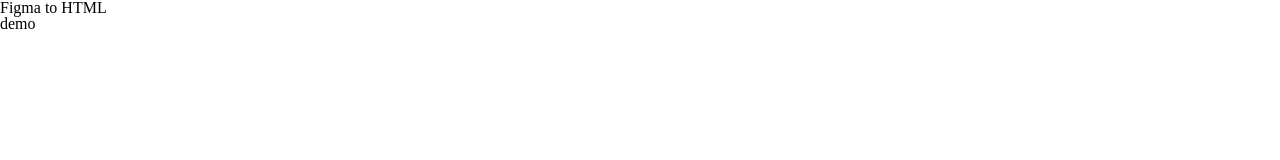
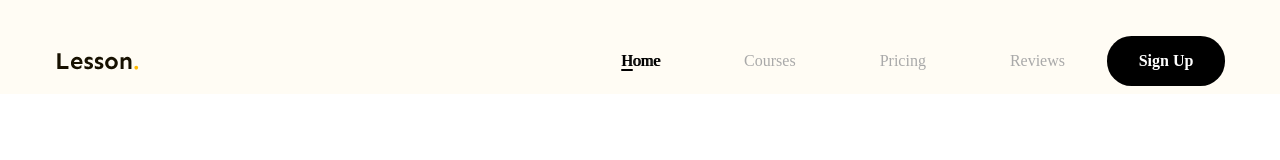
Before and after one commit to tad069dev/figma-to-html, a plain HTML site: page index.html in a window 1280 px wide. Shown: the top 160 px of the page. Drawn offline with Linux system fonts and the light colour scheme.

Commit message:
p1 header

```diff
--- a/assets/css/style.css
+++ b/assets/css/style.css
@@ -1,9 +1,81 @@
-*{
-    box-sizing: border-box; /* thay đổi cách tính kích thước của phần tử. */
+* {
+  box-sizing: border-box; /* thay đổi cách tính kích thước của phần tử. */
 }
-html{
-    font-size: 62.5%;
+html {
+  font-size: 62.5%;
 }
-body{
-    font-size: 1.6rem;
+body {
+  font-size: 1.6rem;
+  font-family: "Poppins" sans-serif;
 }
+/* =====================common========================= */
+a {
+  text-decoration: none;
+}
+.btn {
+  display: inline-block;
+  min-width: 118px;
+  padding: 0px 16px;
+  line-height: 50px;
+  color: #fff;
+  text-align: center;
+  font-size: 1.6rem;
+  font-weight: 600;
+  background: #000;
+  border-radius: 24.5px;
+}
+.main-content {
+  width: 1170px;
+  max-width: calc(100% - 48px);
+  margin-left: auto;
+  margin-right: auto;
+}
+/* =======================header=========================== */
+.header {
+  background: #fffcf4;
+}
+.header.fixed {
+  position: sticky;
+  top: -28px;
+}
+.header .body {
+  display: flex;
+  align-items: center;
+  padding: 36px 0 8px; /* tren trai phai duoi */
+}
+.nav {
+  margin-left: auto;
+}
+.nav ul {
+  display: flex;
+}
+.nav a {
+  position: relative;
+  padding: 8px 21px;
+  font-size: 1.6rem;
+  margin: 8px 21px;
+  color: darkgrey;
+}
+.nav li.active a,
+.nav a:hover {
+  color: black;
+  /* font-weight: 600; */
+  text-shadow: 1px 0 0 currentColor; /* thay the font-weight */
+}
+.nav li.active a::after {
+  position: absolute;
+  left: 21px;
+  bottom: 6px;
+  display: block;
+  content: "";
+  width: 12px;
+  height: 2px;
+  border-radius: 1px;
+  background-color: black;
+}
+.header.btn-sign-up {
+  min-width: 144px;
+}
+.header.action {
+  margin-left: 49px;
+}
--- a/index.html
+++ b/index.html
@@ -7,8 +7,35 @@
     <link rel="stylesheet" href="./assets/css/style.css" />
     <title>Figma to HTML</title>
   </head>
-  <body>
-    <h1>Figma to HTML</h1>
-    <h2>demo</h2>
+  <body style="height: 10000px">
+    <header class="header fixed">
+      <div class="main-content">
+        <div class="body">
+          <!-- logo -->
+          <img src="./assets/img/Logo.svg" alt="Lesson." class="logo" />
+          <!-- nav -->
+          <div class="nav">
+            <ul>
+              <li class="active">
+                <a href="#!">Home</a>
+              </li>
+              <li>
+                <a href="#!">Courses</a>
+              </li>
+              <li>
+                <a href="#!">Pricing</a>
+              </li>
+              <li>
+                <a href="#!">Reviews</a>
+              </li>
+            </ul>
+          </div>
+          <!-- btn action -->
+          <div class="action">
+            <a href="#!" class="btn btn-sign-up">Sign Up</a>
+          </div>
+        </div>
+      </div>
+    </header>
   </body>
 </html>
```
Also changed, not shown: assets/img/Logo.svg (added).
